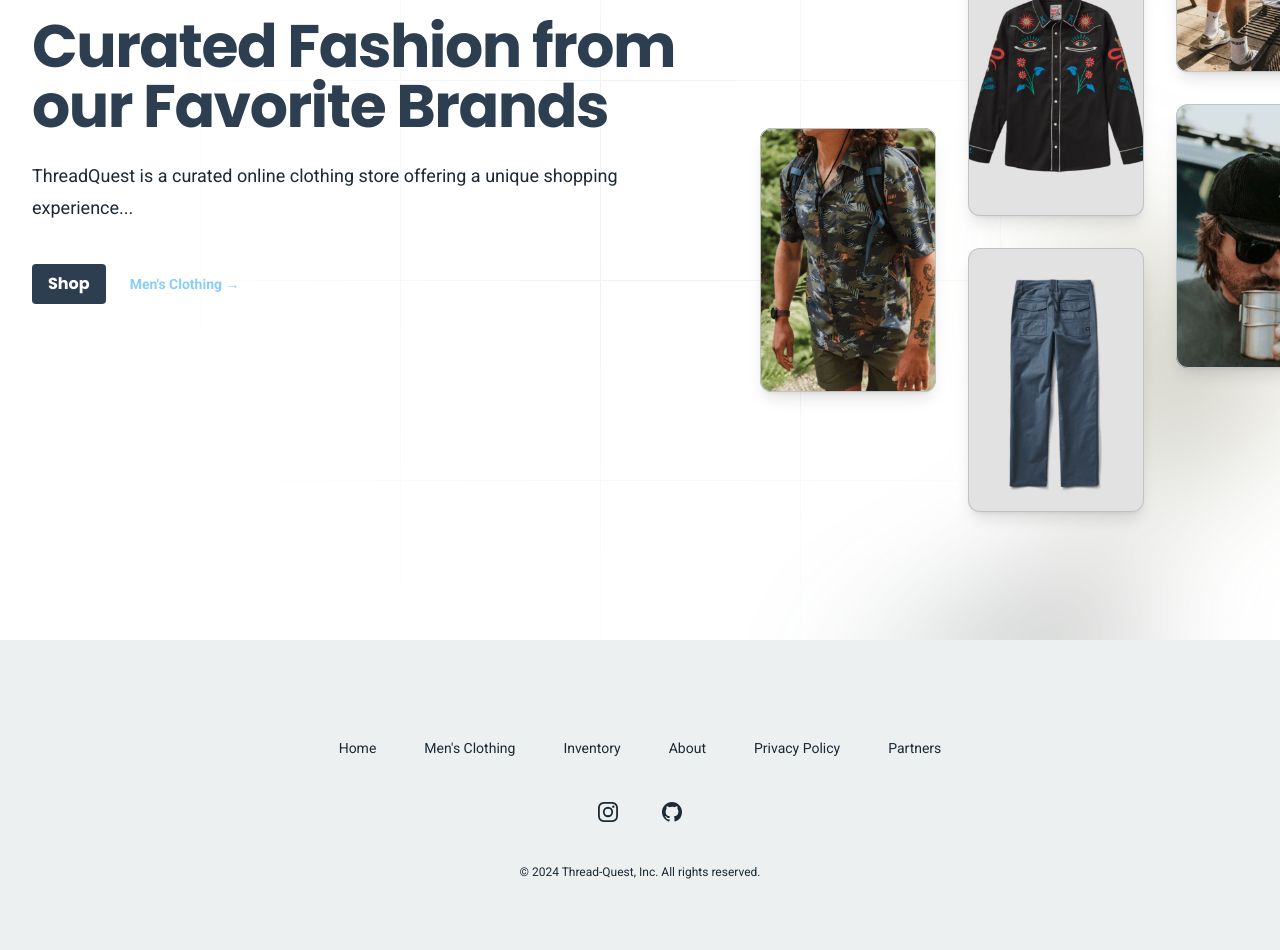
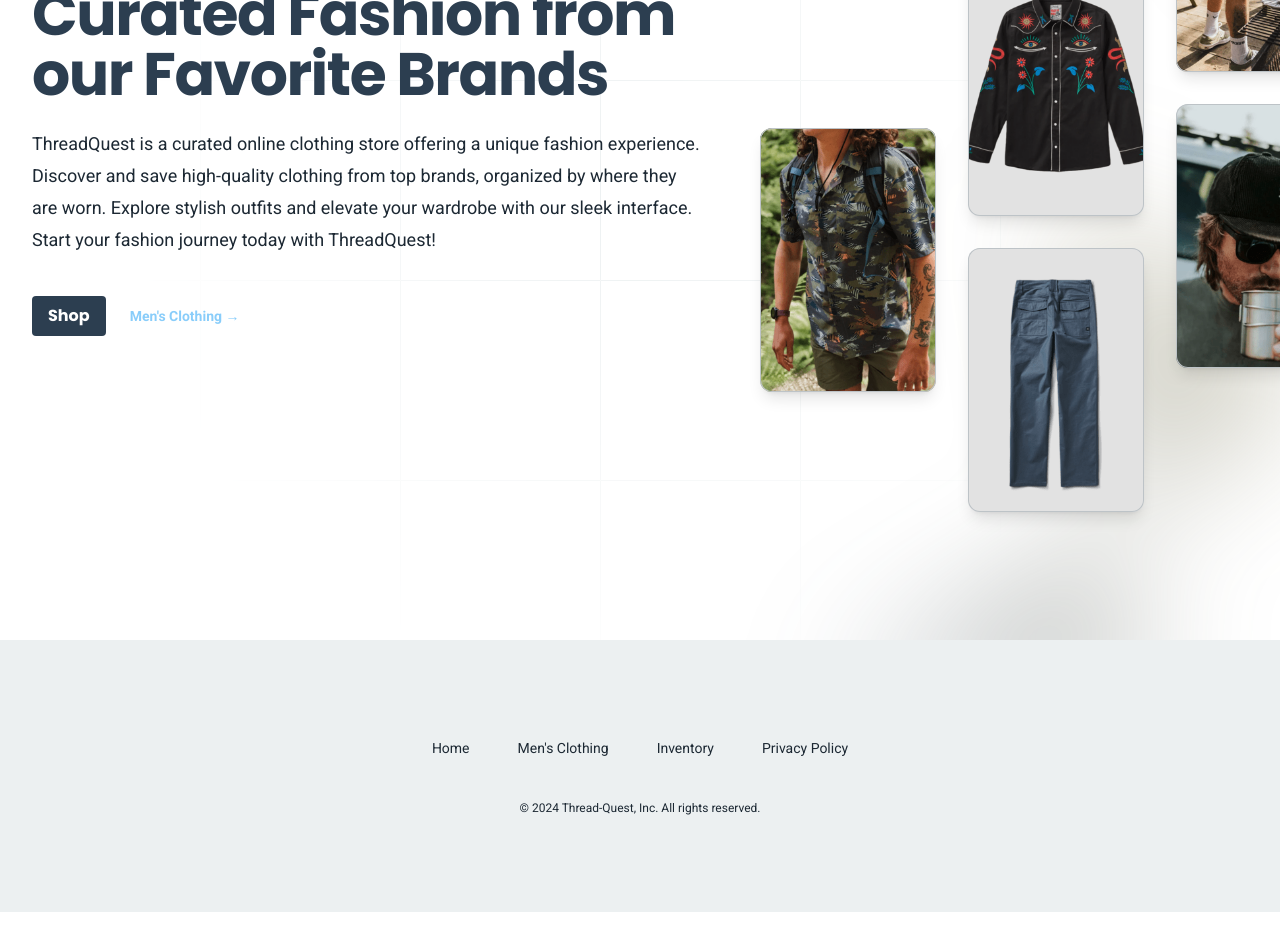
Before and after one commit to cheesecoke/thread-quest, a Next.js app: page / in a window 1280 px wide. Shown: the part 320-1270 px from the top of the page. After the commit the page ends 1232 px from the top, so only its background shows below. Built offline with nearby package versions, Linux system fonts and the light colour scheme.

Commit message:
Updating domain and email on PP. Fixed hero text.

```diff
--- a/src/app/components/Footer.tsx
+++ b/src/app/components/Footer.tsx
@@ -23,22 +23,8 @@
   main: [
     { name: "Home", href: "/" },
     { name: "Men's Clothing", href: "/clothing" },
-    { name: "Inventory", href: "#" },
-    { name: "About", href: "/about" },
+    { name: "Inventory", href: "/inventory" },
     { name: "Privacy Policy", href: "/privacy-policy" },
-    { name: "Partners", href: "#" },
-  ],
-  social: [
-    {
-      name: "Instagram",
-      href: "#",
-      icon: InstagramIcon,
-    },
-    {
-      name: "GitHub",
-      href: "#",
-      icon: GitHubIcon,
-    },
   ],
 };
 
@@ -61,18 +47,6 @@
             </div>
           ))}
         </nav>
-        <div className="mt-10 flex justify-center space-x-10">
-          {navigation.social.map((item) => (
-            <a
-              key={item.name}
-              href={item.href}
-              className="text-text-white hover:text-primary"
-            >
-              <span className="sr-only">{item.name}</span>
-              <item.icon aria-hidden="true" className="h-6 w-6" />
-            </a>
-          ))}
-        </div>
         <p className="mt-10 text-center text-xs font-body text-text-white">
           &copy; {new Date().getFullYear()} Thread-Quest, Inc. All rights
           reserved.
--- a/src/app/privacy-policy/page.tsx
+++ b/src/app/privacy-policy/page.tsx
@@ -11,7 +11,7 @@
       <p className="mb-4 text-primary">
         At ThreadQuest, accessible from{" "}
         <a href="https://yourdomain.com" className="text-accent underline">
-          https://yourdomain.com
+          https://www.thread-quest.com
         </a>
         , one of our main priorities is the privacy of our visitors. This
         Privacy Policy document contains types of information that is collected
@@ -76,7 +76,7 @@
           href="mailto:support@yourdomain.com"
           className="text-accent underline"
         >
-          support@yourdomain.com
+          threadquestfashion@gmail.com
         </a>
         .
       </p>
--- a/src/config/content.ts
+++ b/src/config/content.ts
@@ -4,7 +4,7 @@
   hero: {
     title: "Curated Fashion from our Favorite Brands",
     subtitle:
-      "ThreadQuest is a curated online clothing store offering a unique shopping experience...",
+      "ThreadQuest is a curated online clothing store offering a unique fashion experience. Discover and save high-quality clothing from top brands, organized by where they are worn. Explore stylish outfits and elevate your wardrobe with our sleek interface. Start your fashion journey today with ThreadQuest!",
   },
   seo: {
     clothing: {
```
